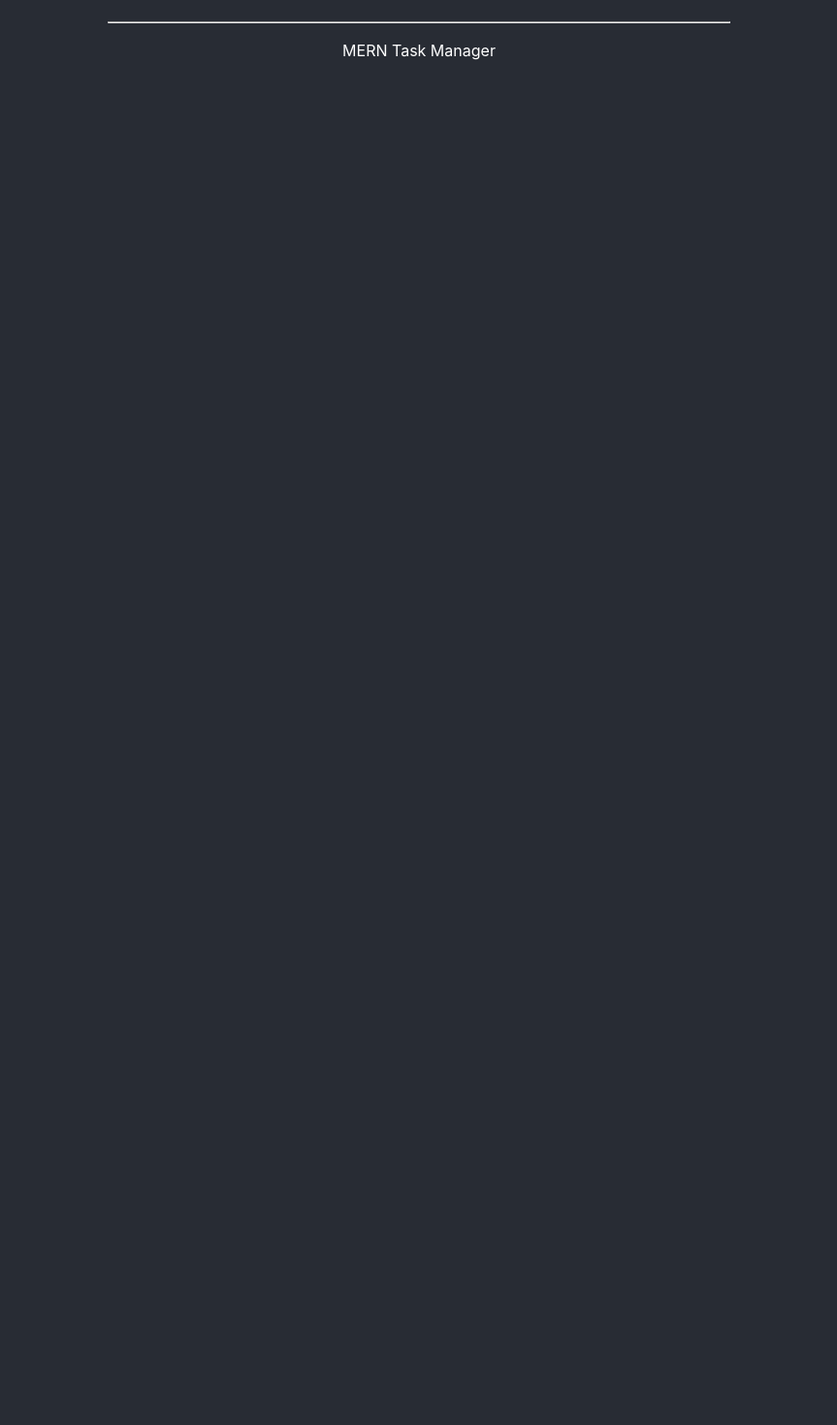
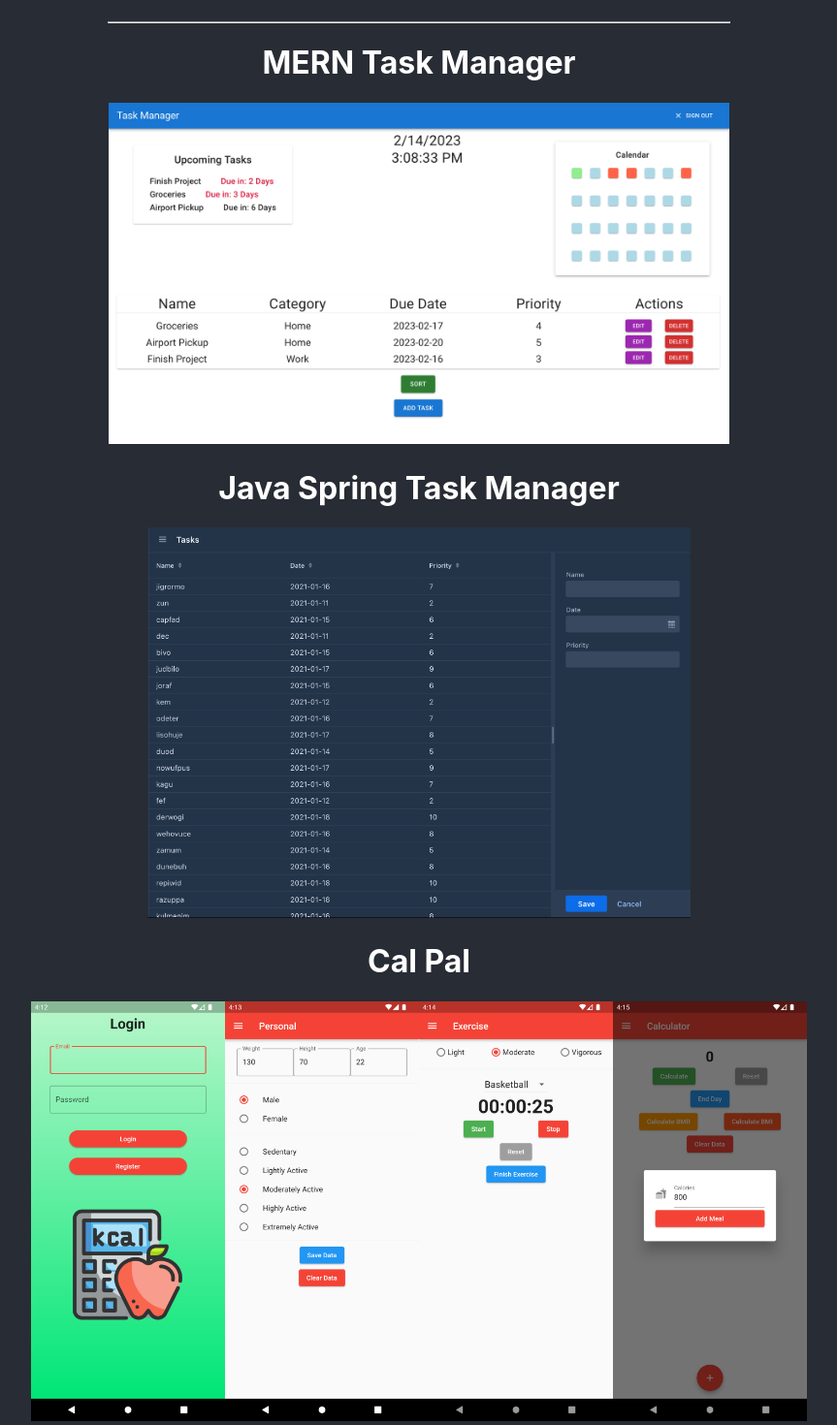
Before and after one commit to imaadm/imaadm.github.io, a React (Create React App) app: page /portfolio in a window 1280 px wide. Shown: the part 146-1616 px from the top of the page at 97% size, without its empty margins (208-1071 px from the left). Before the commit the page ends 800 px from the top, so only its background shows below. Built offline with nearby package versions, Linux system fonts and the light colour scheme.

Commit message:
added project images

```diff
--- a/src/components/Contact.js
+++ b/src/components/Contact.js
@@ -2,7 +2,7 @@ import React from "react";
 import "./contact.css"
 function Contact(props) {
   return (
-    <div className="links">
+    <div className="contactlinks">
       <a href="http://github.com/imaadm">Github</a>
       <a href="https://www.linkedin.com/in/imaad-mohammed-34a9261bb/">
         LinkedIn
--- a/src/components/Header.js
+++ b/src/components/Header.js
@@ -7,9 +7,9 @@ function Header(){
         <header className="App-header">
         <p onClick={()=> navigate("/")}>Imaad Mohammed</p>
         <div className="links">
-          <div onClick={() => navigate("/about")}>About Me</div>
-          <div onClick={() => navigate("/portfolio")}>Portfolio</div>
-          <div onClick={() => navigate("/contact")}>Contact Info</div>
+          <button onClick={() => navigate("/about")}>About Me</button>
+          <button onClick={() => navigate("/portfolio")}>Portfolio</button>
+          <button onClick={() => navigate("/contact")}>Contact Info</button>
         </div>
         <hr className="line"></hr>
       </header>
--- a/src/components/Portfolio.js
+++ b/src/components/Portfolio.js
@@ -1,12 +1,29 @@
 import React from "react";
 import "./portfolio.css";
 import mern from "./../assets/mern.png";
+import spring from "./../assets/java.png";
+import calpal from "./../assets/calpal.png";
+import calpal2 from "./../assets/calpal2.png";
+import calpal3 from "./../assets/calpal3.png";
+import calpal4 from "./../assets/calpal4.png";
+
 function Portfolio(props) {
   return (
     <div className="portfolio">
       <div className="taskManager">
-        MERN Task Manager
-        {/* <img src={mern} alt="MERN Task Manager"></img> */}
+        <h1>MERN Task Manager</h1>
+        <img src={mern} alt="MERN Task Manager" width={"80%"}></img>
+      </div>
+      <div className="java">
+        <h1>Java Spring Task Manager</h1>
+        <img src={spring} alt="Spring Task Manager" width={"70%"}></img>
+      </div>
+      <div className="calpal">
+        <h1>Cal Pal</h1>
+        <img src={calpal} alt="Calorie Tracker App" width={"25%"}></img>
+        <img src={calpal2} alt="Calorie Tracker App" width={"25%"}></img>
+        <img src={calpal3} alt="Calorie Tracker App" width={"25%"}></img>
+        <img src={calpal4} alt="Calorie Tracker App" width={"25%"}></img>
       </div>
     </div>
   );
--- a/src/components/contact.css
+++ b/src/components/contact.css
@@ -1,4 +1,16 @@
-.links a {
-    text-decoration: none;
-    color: turquoise;
+.contactlinks {
+  display: flex;
+  flex-direction: row;
+  text-align: center;
+  justify-content: center;
+  gap: 20px;
+  font-size: calc(16px + 2vmin);
 }
+.contactlinks a {
+  text-decoration: none;  color: turquoise;
+
+}
+
+.contactlinks :hover {
+  color: cornflowerblue;
+}
--- a/src/components/header.css
+++ b/src/components/header.css
@@ -1,6 +1,9 @@
 .App-header {
   text-align: center;
   font-size: calc(20px + 2vmin);
+  position: sticky;
+}
+.App-header p {
 }
 .links {
   display: flex;
@@ -11,6 +14,13 @@
   color: turquoise; font-size:
   calc(12px + 2vmin);
 }
+.links button {
+  all: unset;
+  cursor: pointer
+}
+.links :hover {
+  color: cornflowerblue;
+}
 .line {
     width: 50vw;
   }
--- a/src/components/portfolio.css
+++ b/src/components/portfolio.css
@@ -1,3 +1,4 @@
 .portfolio {
     text-align: center;
+    justify-content: center;
 }
```
